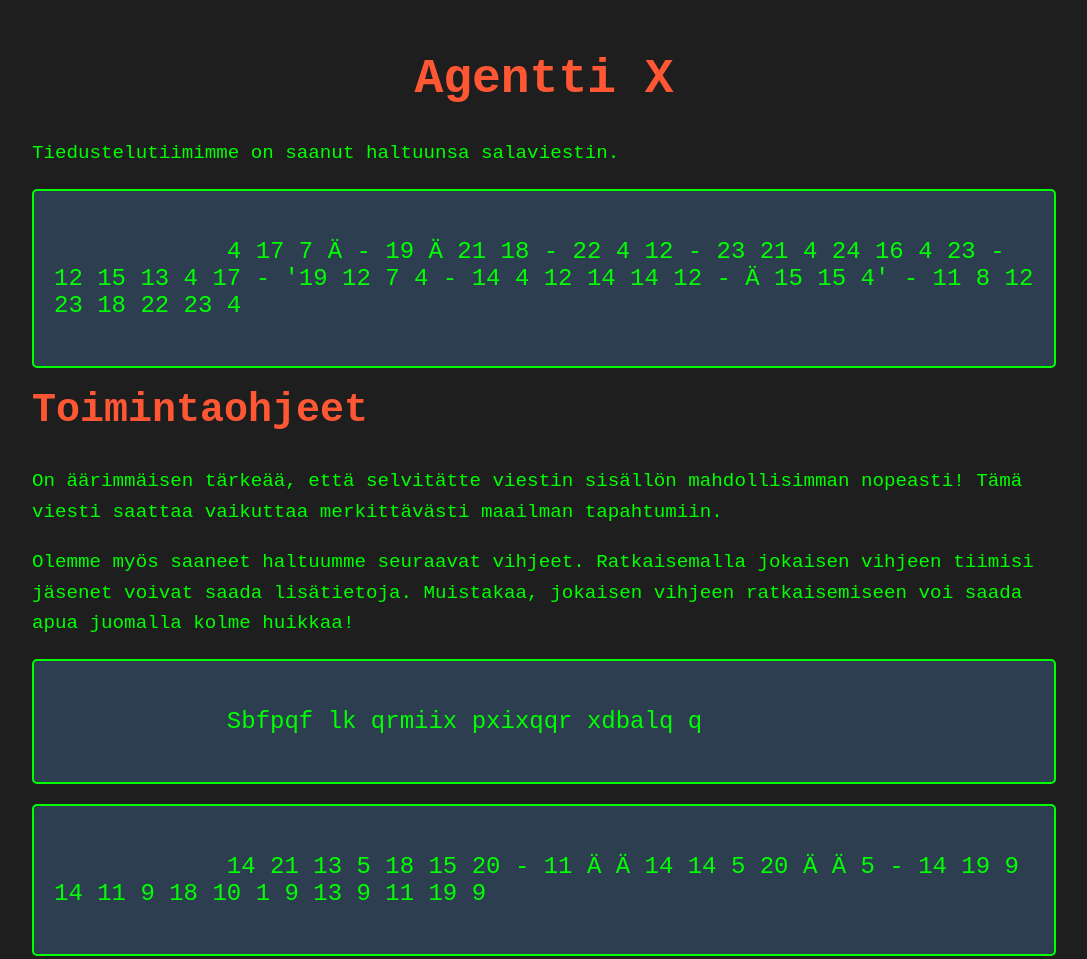
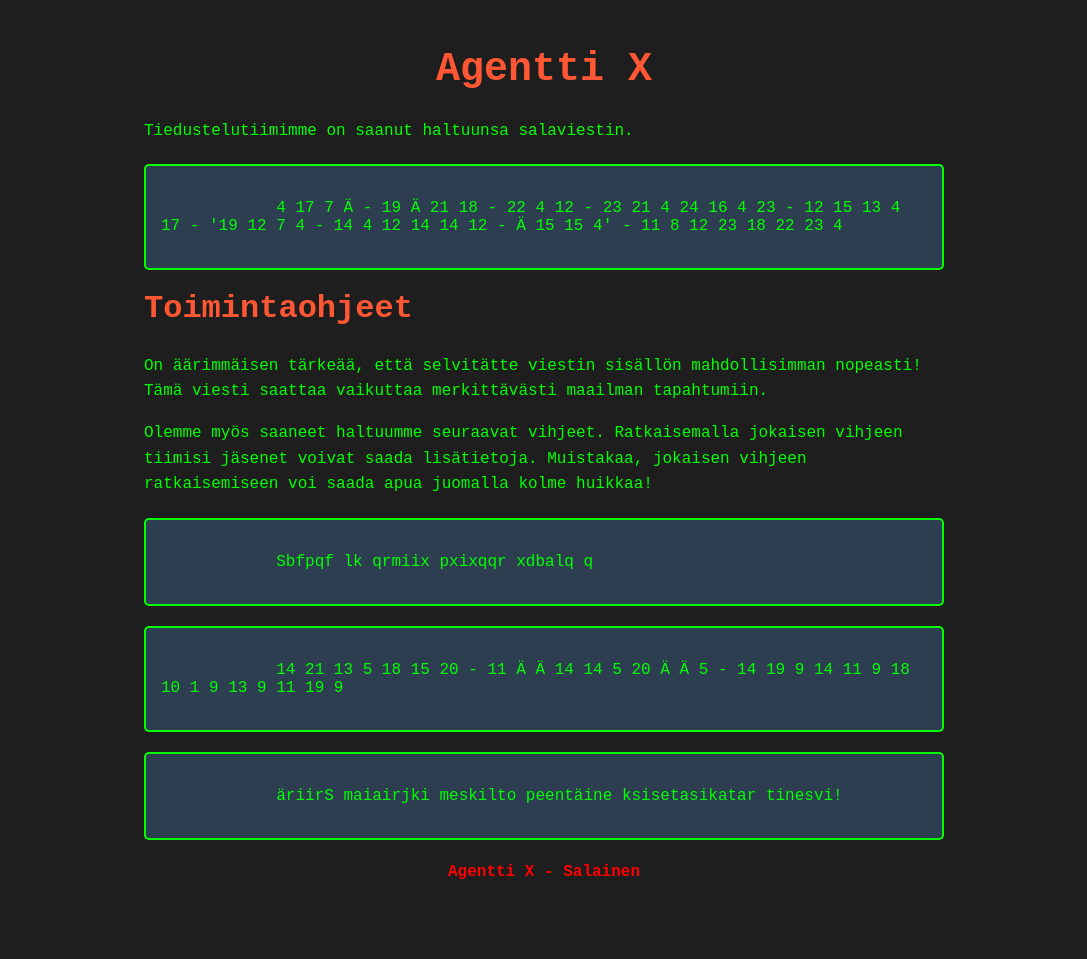
Before and after one commit to jouunaas/CryptoViesti, a plain HTML site: page index.html in a window 1280 px wide. Shown: the top 959 px of the page, without its empty margins (96-1183 px from the left). After the commit the page ends 921 px from the top, so only its background shows below. Drawn offline with Linux system fonts and the light colour scheme.

Commit message:
dasasddsa

```diff
--- a/index.html
+++ b/index.html
@@ -11,44 +11,47 @@
             color: #00ff00;
             margin: 0;
             padding: 0;
+            overflow-x: hidden;
         }
         .container {
-            width: 80%;
+            width: 90%;
+            max-width: 800px;
             margin: 0 auto;
             padding: 20px;
         }
         h1 {
             color: #ff5733;
-            font-size: 3em;
+            font-size: 2.5em;
             text-align: center;
         }
         h2 {
             color: #ff5733;
-            font-size: 2.5em;
+            font-size: 2em;
             margin-top: 20px;
         }
         .code {
             background-color: #2c3e50;
             border: 2px solid #00ff00;
             border-radius: 5px;
-            padding: 20px;
+            padding: 15px;
             font-family: 'Courier New', Courier, monospace;
-            font-size: 1.5em;
+            font-size: 1em;
             color: #00ff00;
             white-space: pre-wrap;
             margin-top: 20px;
+            word-wrap: break-word;
         }
         .highlight {
             color: #ff0000;
             font-weight: bold;
         }
         p {
-            font-size: 1.2em;
+            font-size: 1em;
             line-height: 1.6;
         }
         .footer {
-            margin-top: 30px;
-            font-size: 1.2em;
+            margin-top: 20px;
+            font-size: 1em;
             color: #7f8c8d;
             text-align: center;
         }
```
